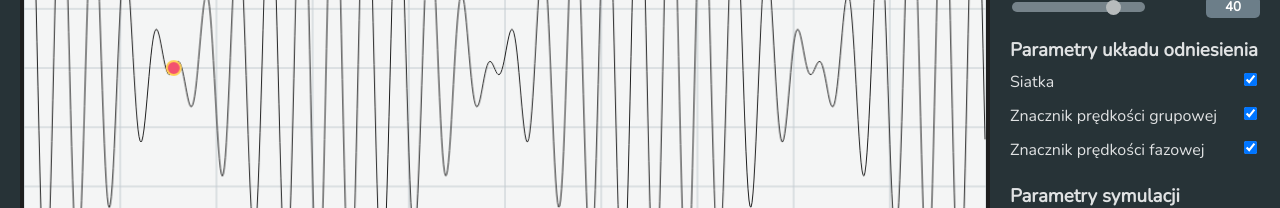
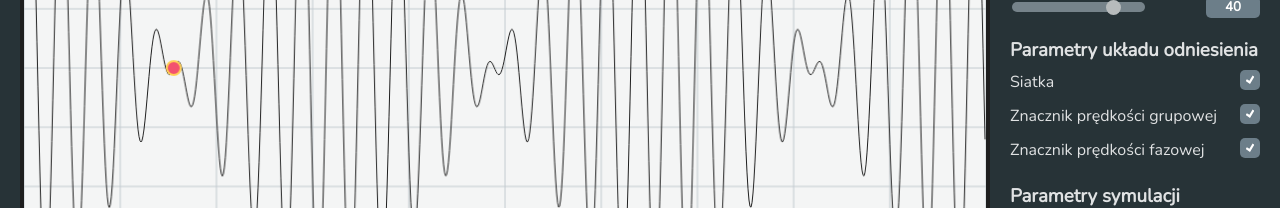
Before and after one commit to kubamarchut/WFIT-projekt, a plain HTML site: page index.html in a window 1280 px wide. Shown: the part 1195-1403 px from the top of the page. Drawn offline with nearby package versions, Linux system fonts and the light colour scheme.

Commit message:
new apperance for checkboxes

```diff
--- a/css/controls.css
+++ b/css/controls.css
@@ -57,3 +57,31 @@
   text-align: right;
   font-weight: bold;
 }
+input[type=checkbox]{
+  -webkit-appearance: none;
+  appearance: none;
+  margin: 0;
+  width: 20px;
+  height: 20px;
+  border: none;
+  border-radius: 5px;
+  display: grid;
+  place-content: center;
+  background: #6C7E89;
+}
+input[type="checkbox"]::before {
+  content: "";
+  width: 0.65em;
+  height: 0.65em;
+  clip-path: polygon(14% 44%, 0 65%, 50% 100%, 100% 16%, 80% 0%, 43% 62%);
+  transform: scale(0);
+  transform-origin: bottom left;
+  transition: 120ms transform ease-in-out;
+  box-shadow: inset 1em 1em var(--form-control-color);
+  /* Windows High Contrast Mode */
+  background-color: #fff;
+}
+
+input[type="checkbox"]:checked::before {
+  transform: scale(1);
+}
```
